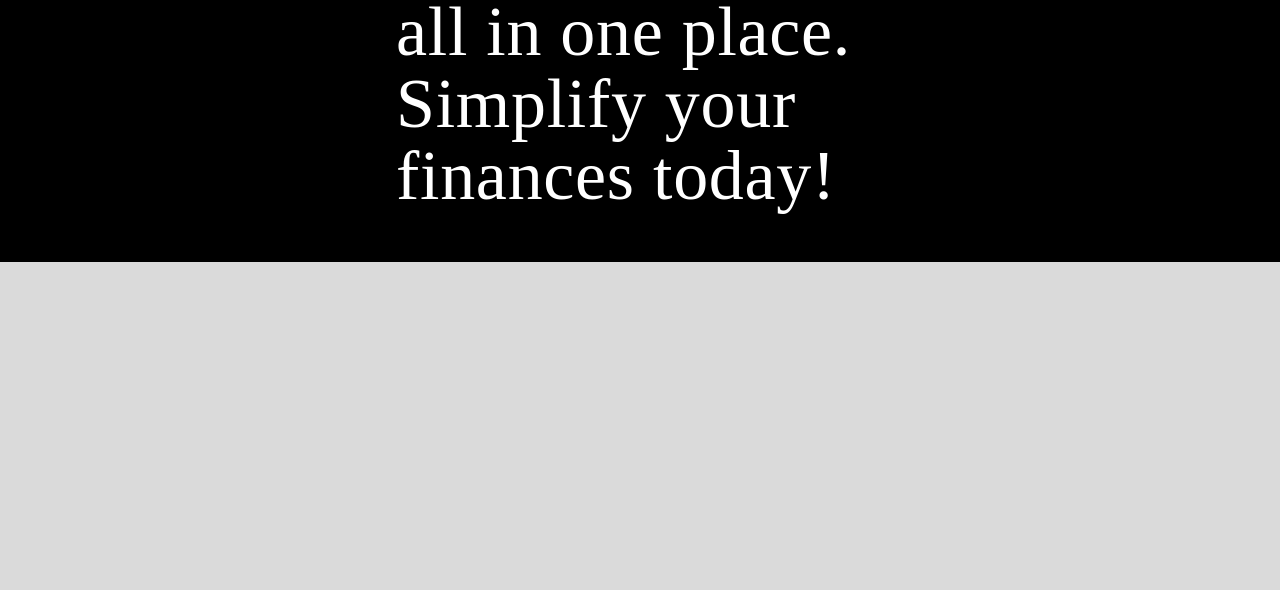
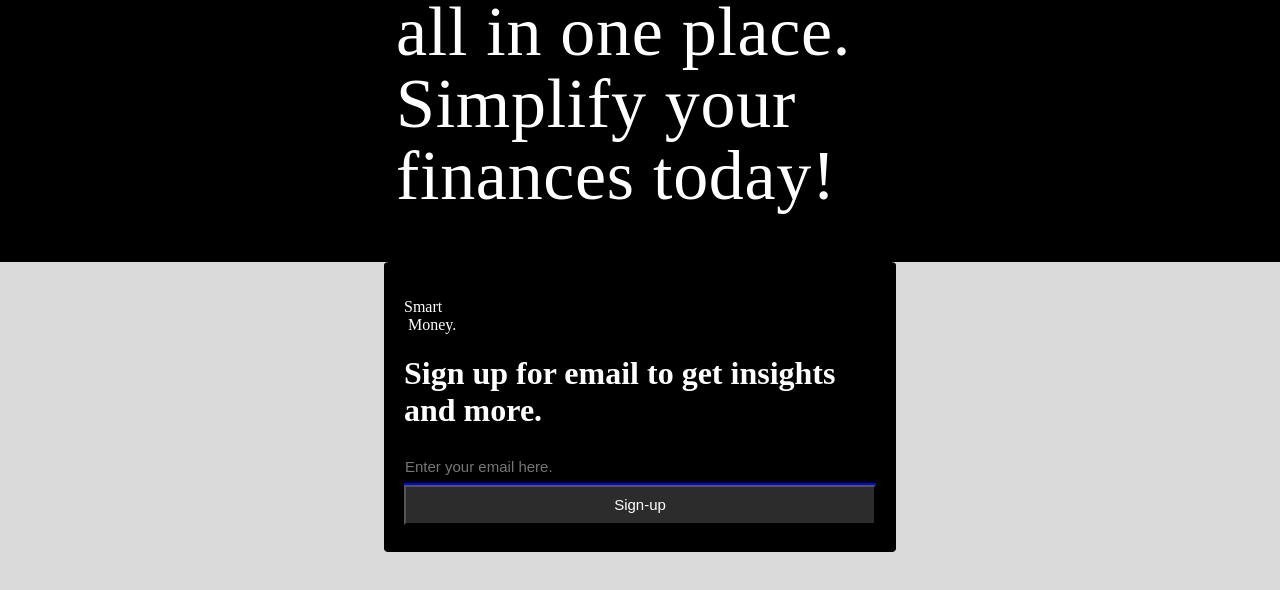
Before and after one commit to Prajapati-santosh/Smart-money, a React (Create React App) app in the folder developement/front-end/smartmonkey/: page / in a window 1280 px wide. Shown: the part 1767-2357 px from the top of the page. Built offline with nearby package versions, Linux system fonts and the light colour scheme; a web font is replaced by a local one.

Commit message:
news-letter

```diff
--- a/developement/front-end/smartmonkey/public/index.html
+++ b/developement/front-end/smartmonkey/public/index.html
@@ -27,7 +27,7 @@
       work correctly both with client-side routing and a non-root public URL.
       Learn how to configure a non-root public URL by running `npm run build`.
     -->
-    <title>React App</title>
+    <title>Smart Monkey</title>
   </head>
   <body>
     <noscript>You need to enable JavaScript to run this app.</noscript>
--- a/developement/front-end/smartmonkey/src/Components/Animations/impressionpage.css
+++ b/developement/front-end/smartmonkey/src/Components/Animations/impressionpage.css
@@ -4,7 +4,6 @@
     border-radius: 10px;
     margin-left: 30%;
     display: flex;
-    /* flex-direction: row; not needed as of now  */
     height: 500px;
 }
 
--- a/developement/front-end/smartmonkey/src/Components/HomePage/HomePage.jsx
+++ b/developement/front-end/smartmonkey/src/Components/HomePage/HomePage.jsx
@@ -5,12 +5,14 @@ import NavBar from '../NavBar/NavBar.jsx';
 import Footer from '../Footer/Footer';
 import ScrollableText from '../Animations/ScrollableText';
 import Impressionpage from "../Animations/Impressionpage.jsx";
+import NewsLetter from "../NewsLetter/NewsLetter.jsx";
 
 function HomePage(){
     return <div>
         <NavBar/>
         <Impressionpage/>
         <ScrollableText/>
+        <NewsLetter/>
         <Footer/>
     </div>
 }
--- /dev/null
+++ b/developement/front-end/smartmonkey/src/Components/NewsLetter/NewsLetter.css
@@ -0,0 +1,42 @@
+.newsletter{
+    margin-left: 30%;
+    margin-right: 30%;
+    padding:20px;
+    height:250px;
+    background-color: rgb(0, 0, 0);
+    font-family: denton;
+    font-weight:400;
+    border-radius: 1%;
+}
+.logo-newsletter{
+    color: white;
+}
+h1{
+    color:white;
+}
+.newsletter-form{
+    display:flex;
+    flex-direction: column;
+    font-family:denton;
+    font-weight: 400;
+}
+.newsletter-form input{
+    font-size: 15px;
+    background-color: transparent;
+    padding:1px;
+    height: 30px;
+    width: auto;
+    border-style:none;
+    border-bottom: 2px solid blue;
+    color: white;
+}
+.newsletter-form button{
+    font-size: 15px;
+    height: 40px;
+    width: auto;
+    background-color: rgb(44, 44, 44);
+    color:white;
+}
+input:focus{
+    outline:none;
+}
--- /dev/null
+++ b/developement/front-end/smartmonkey/src/Components/NewsLetter/NewsLetter.jsx
@@ -0,0 +1,23 @@
+import React from "react";
+import './NewsLetter.css';
+import Logo from '../Logo/Logo.jsx';
+import { useState } from "react";
+
+function NewsLetter(){
+    const[email,setEmail]=useState("");
+    function handleChange(e) {
+        setEmail(e.target.value);
+    }
+    function handleClick(){
+        console.log(email);
+    }
+    return <div className="newsletter">
+            <Logo className="logo-newsletter"/>
+            <h1>Sign up for email to get insights and more.</h1>
+            <div className="newsletter-form">
+                <input placeholder="Enter your email here." onChange={handleChange}></input>
+                <button onClick={handleClick}>Sign-up</button>
+            </div>
+    </div>
+}
+export default NewsLetter;
```
Also changed, not shown: developement/front-end/smartmonkey/src/Components/Animations/FeaturesPage.jsx (added, +9 -0 lines).
